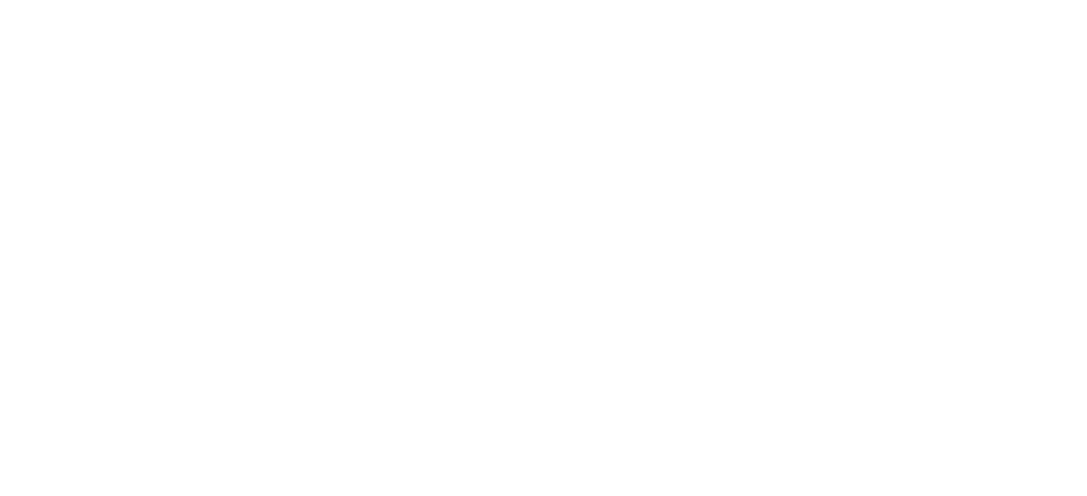
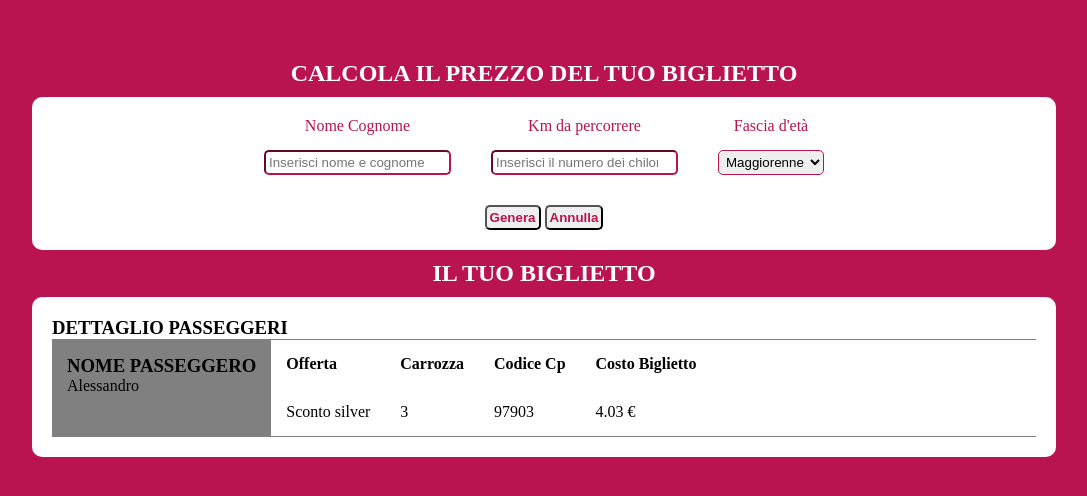
Before and after one commit to corradoct/js-biglietto-treno-form, a plain HTML site: page index.html in a window 1280 px wide. Shown: the whole page, without its empty margins (96-1183 px from the left). Drawn offline with Linux system fonts and the light colour scheme.

Commit message:
Ho completato l'html e il css.

```diff
--- a/css/style.css
+++ b/css/style.css
@@ -7,26 +7,106 @@
 /* FINE RESET */
 
 /* REGOLE GENERALI */
+.wrapper {
+  width: 100%;
+  height: 100vh;
+  background-color: #b91450;
+  text-align: center;
+  padding-top: 50px;
+}
 
+h2 {
+  color: #fff;
+  text-transform: uppercase;
+  padding: 10px 0;
+}
+
+h3 {
+  text-transform: uppercase;
+}
+
+h4 {
+  text-transform: capitalize;
+}
 /* FINE REGOLE GENERALI */
 
+/* REGOLE SECTION */
+.form,
+.dettagliBiglietto {
+  width: 80%;
+  margin: 0 auto;
+  background-color: #fff;
+  border-radius: 10px;
+  padding: 20px;
+}
+/* Inizio regole section calcola prezzo */
+.wrapperForm {
+  display: flex;
+  justify-content: center;
+}
 
-/* REGOLE HEADER */
+.wrapperForm label {
+  padding-bottom: 15px;
+  color: #b91450;
+}
 
-/* FINE REGOLE HEADER */
+.wrapperForm input,
+.wrapperForm select {
+  border-color: #b91450;
+  border-radius: 5px;
+  padding: 3px;
+}
 
-/* REGOLE NAV */
+.generaAnnulla button {
+  color: #b91450;
+  padding: 3px;
+  border-radius: 5px;
+  cursor: pointer;
+  font-weight: bold;
+}
 
-/* FINE REGOLE NAV */
+.anagrafica,
+.percorso,
+.fasciaEta {
+  padding: 0 20px;
+}
 
-/* REGOLE MAIN */
+.generaAnnulla {
+  padding-top: 30px;
+}
 
-/* FINE REGOLE MAIN */
+.wrapperForm label {
+  display: block;
+}
+/* Fine regole section calcola prezzo */
 
-/* REGOLE FOOTER */
+/* Inizio regole sezione biglietto */
+.dettagliBiglietto {
+  text-align: left;
+}
 
-/* FINE REGOLE FOOTER */
+.wrapperDettagliBiglietto {
+  display: flex;
+  justify-content: flex-start;
+  border-top: 1px solid #808080;
+  border-bottom: 1px solid #808080;
+}
 
-/* MEDIAQUERYS */
+.nomePasseggero {
+  background-color: #808080;
+}
 
-/* FINE MEDIAQUERYS */
+.nomePasseggero,
+.offerta,
+.carrozza,
+.codiceCp,
+.costoBiglietto {
+  padding: 15px;
+}
+
+.wrapperDettagliBiglietto h4 {
+  padding-bottom: 30px;
+}
+/* Fine regole sezione biglietto */
+
+/* FINE REGOLE SECTION */
--- a/index.html
+++ b/index.html
@@ -8,11 +8,115 @@
   </head>
   <body>
 
+    <!-- Inizio wrapper -->
+    <div class="wrapper">
 
+      <!-- Inizio sezione calcola prezzo -->
+      <section>
 
-    <script type="text/javascript" src="js/script.js">
+        <h2>calcola il prezzo del tuo biglietto</h2>
 
-    </script>
+        <!-- Inizio form -->
+        <div class="form">
+
+          <!-- Inizio contenitore degli input -->
+          <div class="wrapperForm">
+
+            <!-- Inizio anagrafica -->
+            <div class="anagrafica">
+              <label for="">Nome Cognome</label>
+              <input type="text" name="" value="" placeholder="Inserisci nome e cognome">
+            </div>
+            <!-- Fine anagrafica -->
+
+            <!-- Inizio chilometri -->
+            <div class="percorso">
+              <label for="">Km da percorrere</label>
+              <input type="number" name="" value="" placeholder="Inserisci il numero dei chilometri">
+            </div>
+            <!-- Fine chilometri -->
+
+            <!-- Inizio età -->
+            <div class="fasciaEta">
+              <label for="">Fascia d'età</label>
+              <select class="" name="">
+                <option value="">Maggiorenne</option>
+                <option value="">Minorenne</option>
+                <option value="">Over 65</option>
+              </select>
+            </div>
+            <!-- Fine età -->
+          </div>
+          <!-- Fine contenitore degli input -->
+
+          <!-- Inizio contenitore dei button -->
+          <div class="generaAnnulla">
+            <button type="button" name="button">Genera</button>
+            <button type="button" name="button">Annulla</button>
+          </div>
+          <!-- Fine contenitore dei button -->
+        </div>
+        <!-- Fine form -->
+      </section>
+      <!-- Fine sezione calcola prezzo -->
+
+      <!-- Inizio sezione biglietto -->
+      <section>
+
+        <h2>il tuo biglietto</h2>
+
+        <!-- Inizio dettagli biglietto -->
+        <div class="dettagliBiglietto">
+
+          <h3>dettaglio passeggeri</h3>
+
+          <!-- Inizio wrapper dettagli biglietto -->
+          <div class="wrapperDettagliBiglietto">
+
+            <!-- Inizio nome passeggero -->
+            <div class="nomePasseggero">
+              <h3>nome passeggero</h3>
+              <span>Alessandro</span>
+            </div>
+            <!-- Fine nome passeggero -->
+
+            <!-- Inizio offerta -->
+            <div class="offerta">
+              <h4>offerta</h4>
+              <span>Sconto silver</span>
+            </div>
+            <!-- Fine offerta -->
+
+            <!-- Inizio carrozza -->
+            <div class="carrozza">
+              <h4>carrozza</h4>
+              <span>3</span>
+            </div>
+            <!-- Fine carrozza -->
+
+            <!-- Inizio codice cp -->
+            <div class="codiceCp">
+              <h4>codice cp</h4>
+              <span>97903</span>
+            </div>
+            <!-- Fine codice cp -->
+
+            <!-- Inizio costo biglietto -->
+            <div class="costoBiglietto">
+              <h4>costo biglietto</h4>
+              <span>4.03 €</span>
+            </div>
+            <!-- Fine costo biglietto -->
+          </div>
+          <!-- Fine wrapper dettagli biglietto -->
+        </div>
+        <!-- Fine dettagli biglietto -->
+      </section>
+      <!-- Fine sezione biglietto -->
+    </div>
+    <!-- Fine wrapper -->
+
+    <script type="text/javascript" src="js/script.js"></script>
 
   </body>
 </html>
```
